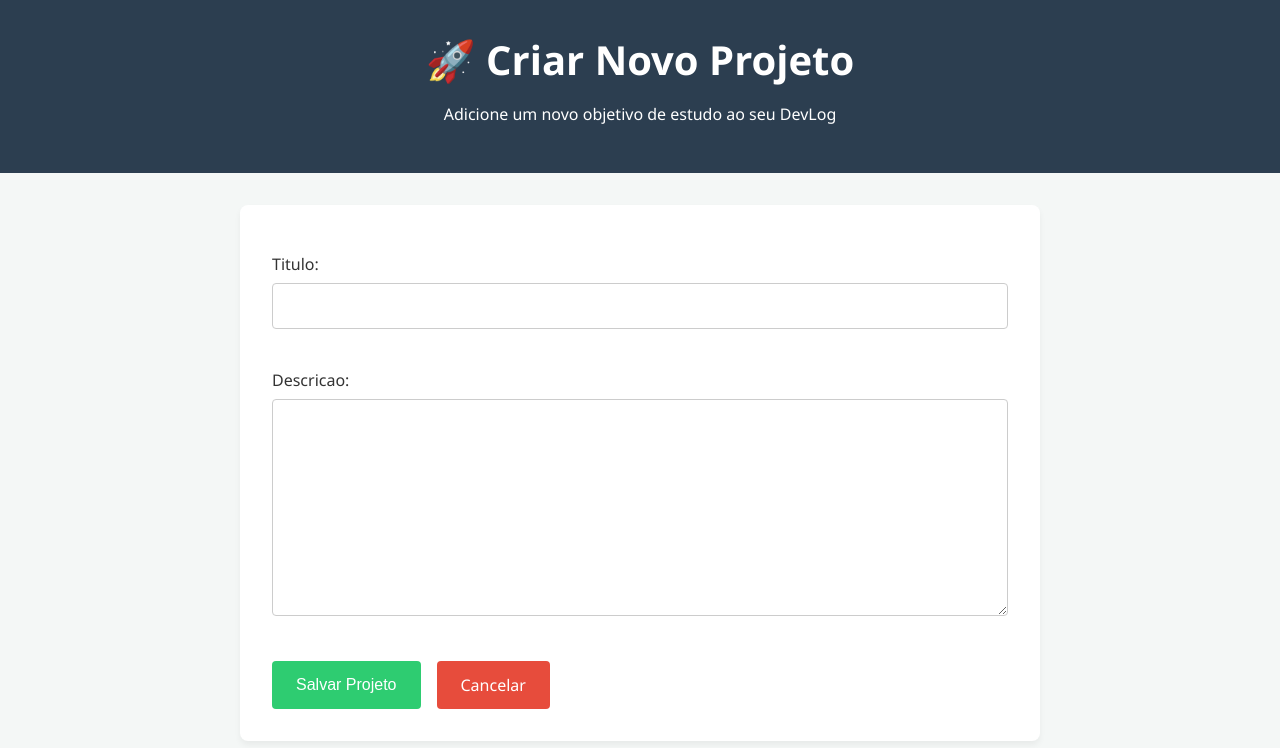
After one commit to Piovesana/devlog, a Django app: page /novo/ in a window 1280 px wide. The commit adds this page. Shown: the top 748 px of the page. Run offline with Django 5.2, Linux system fonts and the light colour scheme.

Commit message:
Feature: Add forms

```diff
--- /dev/null
+++ b/projects/forms.py
@@ -0,0 +1,13 @@
+from django import forms
+from .models import Project
+
+class ProjectForm(forms.ModelForm):
+    class Meta:
+        model = Project
+        fields = ['titulo', 'descricao']
+
+
+    widgets = {
+        'titulo': forms.TextInput(attrs={'class': 'form-input', 'placeholder': 'Ex: Aprender React'}),
+        'descricao': forms.Textarea(attrs={'class': 'form-input', 'placeholder': 'Descreva o objetivo do projeto...'}),
+        }
--- /dev/null
+++ b/projects/templates/projects/project_form.html
@@ -0,0 +1,28 @@
+{% load static %}
+<!DOCTYPE html>
+<html lang="pt-br">
+<head>
+    <meta charset="UTF-8">
+    <meta name="viewport" content="width=device-width, initial-scale=1.0">
+    <title>Novo Projeto - DevLog</title>
+    <link rel="stylesheet" href="{% static 'css/style.css' %}">
+</head>
+<body>
+    <header>
+        <h1>🚀 Criar Novo Projeto</h1>
+        <p>Adicione um novo objetivo de estudo ao seu DevLog</p>
+    </header>
+
+    <main>
+        <form method ="POST" class="form-container">
+            {% csrf_token %}
+
+            {{ form.as_p }}
+
+            <div class="form-botoes">
+               <button type="submit" class="btn-salvar">Salvar Projeto</button>
+               <a href="{% url 'lista_projetos' %}" class="btn-cancelar">Cancelar</a>            </div>
+        </form>
+    </main>
+</body>
+</html>
--- a/projects/templates/projects/project_list.html
+++ b/projects/templates/projects/project_list.html
@@ -15,7 +15,10 @@
     </header>
 
     <main>
-        <h2>Lista de Projetos</h2>
+        <div class="topo-lista">
+            <h2>Lista de Projetos</h2>
+            <a href = "{% url 'criar_projeto' %}" class="btn-novo">Add Novo Projeto</a>
+        </div>
 
         {% for projeto in lista_de_projetos %}
             <div class = "card-projeto">
--- a/projects/urls.py
+++ b/projects/urls.py
@@ -3,4 +3,5 @@ from . import views
 
 urlpatterns = [
     path('', views.lista_projetos, name='lista_projetos'),
+    path('novo/', views.criar_projeto, name='criar_projeto'),
 ]
--- a/projects/views.py
+++ b/projects/views.py
@@ -1,5 +1,6 @@
-from django.shortcuts import render
+from django.shortcuts import render, redirect
 from .models import Project
+from .forms import ProjectForm
 
 def lista_projetos(request):
     projetos = Project.objects.all()
@@ -9,3 +10,15 @@ def lista_projetos(request):
     }
 
     return render(request, 'projects/project_list.html', contexto)
+
+def criar_projeto(request):
+    if request.method == 'POST':
+        form = ProjectForm(request.POST)
+        if form.is_valid():
+            form.save()
+            return redirect('lista_projetos')
+
+    else:
+        form = ProjectForm()
+
+    return render(request, 'projects/project_form.html', {'form': form})
--- a/static/css/style.css
+++ b/static/css/style.css
@@ -49,3 +49,80 @@ footer{
     color: #7f8c8d;
     font-size: 0.9rem;
 }
+/* Estilos do Formulário */
+.form-container {
+    background-color: #ffffff;
+    padding: 2rem;
+    border-radius: 8px;
+    box-shadow: 0 4px 6px rgba(0, 0, 0, 0.05);
+}
+
+/* Customização dos campos de texto gerados pelo Django */
+.form-input, input[type="text"], textarea {
+    width: 100%;
+    padding: 0.8rem;
+    margin-top: 0.5rem;
+    margin-bottom: 1.5rem;
+    border: 1px solid #ccc;
+    border-radius: 4px;
+    box-sizing: border-box; /* Garante que o padding não quebre a largura */
+    font-size: 1rem;
+}
+
+/* Botões */
+.form-botoes {
+    display: flex;
+    gap: 1rem;
+}
+
+.btn-salvar {
+    background-color: #2ecc71; /* Verde */
+    color: white;
+    border: none;
+    padding: 0.8rem 1.5rem;
+    border-radius: 4px;
+    cursor: pointer;
+    font-size: 1rem;
+}
+
+.btn-cancelar {
+    background-color: #e74c3c; /* Vermelho */
+    color: white;
+    text-decoration: none;
+    padding: 0.8rem 1.5rem;
+    border-radius: 4px;
+    text-align: center;
+    font-size: 1rem;
+}
+
+/* Efeito ao passar o mouse (Hover) */
+.btn-salvar:hover { background-color: #27ae60; }
+.btn-cancelar:hover { background-color: #c0392b; }
+
+/* Alinhamento do título com o botão */
+.topo-lista {
+    display: flex;
+    justify-content: space-between;
+    align-items: center;
+    margin-bottom: 2rem;
+}
+
+.topo-lista h2 {
+    margin: 0;
+}
+
+/* Estilo do botão Novo Projeto */
+.btn-novo {
+    background-color: #3498db; /* Azul */
+    color: white;
+    text-decoration: none;
+    padding: 0.6rem 1.2rem;
+    border-radius: 4px;
+    font-weight: bold;
+    font-size: 0.9rem;
+    transition: background 0.2s;
+}
+
+.btn-novo:hover {
+    background-color: #2980b9; /* Azul mais escuro no hover */
+}
```
